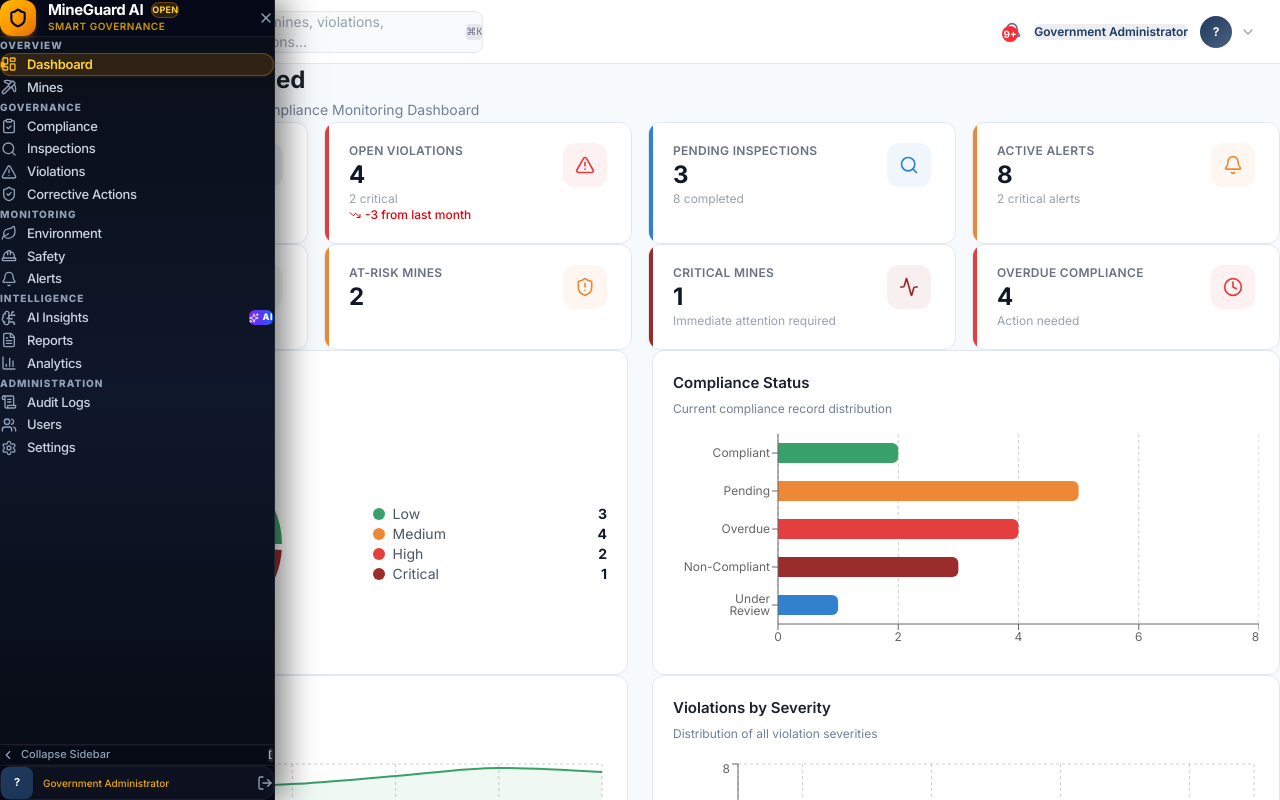
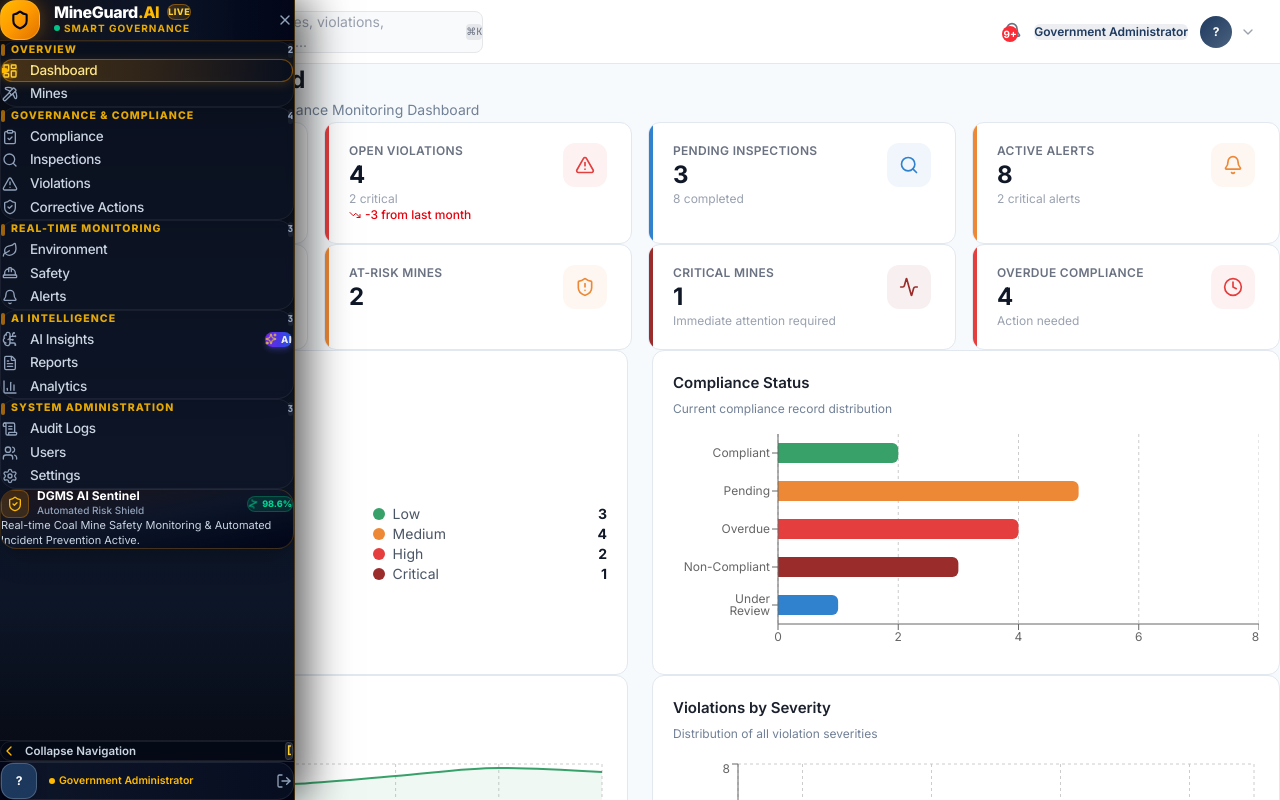
Before and after one commit to Thekartikey16/MInegaurd-Al, a React (Vite) app: page /dashboard in a window 1280 px wide. Shown: the top 800 px of the page. Built offline with nearby package versions, Linux system fonts and the light colour scheme; sample sign-in values are in the browser's storage.

Commit message:
minegaurd ai

```diff
--- a/src/components/layout/MainLayout.jsx
+++ b/src/components/layout/MainLayout.jsx
@@ -46,7 +46,7 @@ export default function MainLayout() {
       />
 
       {/* Main Full-Width / Shifted Content Container */}
-      <div className={`flex-1 flex flex-col min-h-screen w-full overflow-x-hidden transition-all duration-300 ${sidebarOpen ? 'lg:pl-[275px]' : 'lg:pl-0'}`}>
+      <div className={`flex-1 flex flex-col min-h-screen w-full overflow-x-hidden transition-all duration-300 ${sidebarOpen ? 'lg:pl-[295px]' : 'lg:pl-0'}`}>
         <Header
           sidebarOpen={sidebarOpen}
           onToggleSidebar={toggleSidebar}
--- a/src/components/layout/Sidebar.jsx
+++ b/src/components/layout/Sidebar.jsx
@@ -2,16 +2,16 @@ import { NavLink, useLocation } from 'react-router-dom';
 import { useAuth } from '../../contexts/AuthContext';
 import { getNavigationForRole } from '../../config/navigation';
 import { ROLE_LABELS, ROLE_COLORS } from '../../config/roles';
-import { Shield, X, LogOut, ChevronLeft, Sparkles } from 'lucide-react';
+import { Shield, X, LogOut, ChevronLeft, Sparkles, Activity, ShieldCheck } from 'lucide-react';
 import { getInitials } from '../../utils/formatters';
 import { useMemo } from 'react';
 
 const SECTION_LABELS = {
   OVERVIEW: 'Overview',
-  GOVERNANCE: 'Governance',
-  MONITORING: 'Monitoring',
-  INTELLIGENCE: 'Intelligence',
-  ADMIN: 'Administration',
+  GOVERNANCE: 'Governance & Compliance',
+  MONITORING: 'Real-time Monitoring',
+  INTELLIGENCE: 'AI Intelligence',
+  ADMIN: 'System Administration',
 };
 
 export default function Sidebar({ isOpen, onClose }) {
@@ -30,6 +30,7 @@ export default function Sidebar({ isOpen, onClose }) {
       map.get(sectionKey).push(item);
     });
     return Array.from(map.entries()).map(([section, items]) => ({
+      key: section,
       label: SECTION_LABELS[section] || section,
       items,
     }));
@@ -42,30 +43,37 @@ export default function Sidebar({ isOpen, onClose }) {
       {/* Mobile Backdrop overlay */}
       {isOpen && (
         <div
-          className="fixed inset-0 bg-slate-950/70 backdrop-blur-sm z-40 lg:hidden transition-opacity duration-300 animate-fade-in"
+          className="fixed inset-0 bg-slate-950/80 backdrop-blur-md z-40 lg:hidden transition-opacity duration-300 animate-fade-in"
           onClick={onClose}
         />
       )}
 
       <aside className={`sidebar ${isOpen ? 'open' : ''}`}>
-        {/* ── Brand Header ── */}
-        <div className="flex items-center justify-between px-4 py-4 border-b border-white/[0.08] bg-slate-950/50">
+        {/* ── Glowing Brand Header ── */}
+        <div className="px-5 py-4 border-b border-amber-500/20 bg-gradient-to-r from-slate-950 via-slate-900/90 to-slate-950 relative overflow-hidden">
+          {/* Subtle background ambient glow */}
+          <div className="absolute -top-10 -left-10 w-32 h-32 bg-amber-500/10 rounded-full blur-2xl pointer-events-none" />
+
+          <div className="flex items-center justify-between relative z-10">
             <div
-            className="flex items-center gap-3 cursor-pointer group select-none"
+              className="flex items-center gap-3.5 cursor-pointer group select-none"
               onClick={onClose}
-            title="Collapse sidebar ([ or Esc])"
+              title="MineGuard AI - Tap to collapse ([ or Esc])"
             >
-            <div className="w-9 h-9 rounded-xl bg-gradient-to-br from-amber-400 via-amber-500 to-amber-600 flex items-center justify-center flex-shrink-0 shadow-md shadow-amber-500/25 group-hover:scale-105 transition-transform duration-200">
+              <div className="w-10 h-10 rounded-2xl bg-gradient-to-br from-amber-400 via-amber-500 to-amber-600 flex items-center justify-center flex-shrink-0 shadow-[0_0_20px_rgba(245,158,11,0.35)] group-hover:scale-105 transition-all duration-300 border border-amber-300/40">
                 <Shield className="w-5 h-5 text-slate-950 stroke-[2.5]" />
               </div>
               <div className="flex flex-col">
                 <div className="flex items-center gap-2">
-                <span className="text-[15px] font-bold text-white leading-none tracking-tight">MineGuard AI</span>
-                <span className="text-[9px] font-bold bg-amber-500/15 text-amber-300 px-1.5 py-0.5 rounded-full border border-amber-500/30 uppercase tracking-wide">
-                  Open
+                  <span className="text-[16px] font-black text-white leading-none tracking-tight font-sans">
+                    MineGuard<span className="text-amber-400">.AI</span>
+                  </span>
+                  <span className="text-[9px] font-extrabold bg-gradient-to-r from-amber-500/20 to-amber-400/10 text-amber-300 px-2 py-0.5 rounded-full border border-amber-500/40 uppercase tracking-wider shadow-xs">
+                    Live
                   </span>
                 </div>
-              <span className="text-[10px] font-semibold text-amber-400/80 tracking-wider uppercase mt-1">
+                <span className="text-[10px] font-bold text-amber-400/90 tracking-widest uppercase mt-1 flex items-center gap-1">
+                  <span className="w-1.5 h-1.5 rounded-full bg-emerald-400 animate-pulse" />
                   Smart Governance
                 </span>
               </div>
@@ -74,24 +82,35 @@ export default function Sidebar({ isOpen, onClose }) {
             {/* Close button */}
             <button
               onClick={onClose}
-            className="p-1.5 rounded-lg text-slate-400 hover:text-white hover:bg-white/10 transition-colors cursor-pointer"
+              className="p-2 rounded-xl text-slate-400 hover:text-white hover:bg-white/10 border border-transparent hover:border-white/10 transition-all cursor-pointer"
               title="Collapse sidebar (Press [ or Esc)"
               aria-label="Collapse sidebar"
             >
               <X className="w-4 h-4" />
             </button>
           </div>
+        </div>
 
-        {/* ── Navigation List ── */}
-        <nav className="flex-1 px-3 py-3 overflow-y-auto sidebar-scrollable space-y-4">
+        {/* ── Scrollable Full-Height Content ── */}
+        <div className="flex-1 px-3.5 py-4 overflow-y-auto sidebar-scrollable space-y-5">
           {sectionGroups.map((group) => (
-            <div key={group.label} className="space-y-1">
-              <div className="px-2.5 mb-1 flex items-center justify-between">
-                <span className="text-[10px] font-extrabold text-slate-400 uppercase tracking-widest select-none">
+            <div
+              key={group.key}
+              className="bg-slate-900/40 border border-white/[0.06] rounded-2xl p-2.5 shadow-lg backdrop-blur-xs space-y-1 hover:border-white/[0.12] transition-colors"
+            >
+              {/* Section Header */}
+              <div className="px-2 py-1 flex items-center justify-between">
+                <span className="text-[10.5px] font-extrabold text-amber-400/90 uppercase tracking-widest select-none flex items-center gap-1.5">
+                  <span className="w-1 h-3 rounded-full bg-amber-500/60" />
                   {group.label}
+                </span>
+                <span className="text-[9px] font-bold bg-white/[0.06] text-slate-400 px-1.5 py-0.2 rounded-md font-mono">
+                  {group.items.length}
                 </span>
               </div>
 
+              {/* Items */}
+              <div className="space-y-1 pt-1">
                 {group.items.map((item) => {
                   const Icon = item.icon;
                   const isActive = item.path === '/dashboard'
@@ -102,29 +121,27 @@ export default function Sidebar({ isOpen, onClose }) {
                     <NavLink
                       key={item.id}
                       to={item.path}
-                    className={`group flex items-center gap-2.5 px-3 py-2 rounded-xl text-[13px] font-medium transition-all duration-150 relative select-none
+                      className={`group flex items-center gap-3 px-3 py-2.5 rounded-xl text-[13.5px] font-medium transition-all duration-200 relative select-none
                         ${isActive
-                        ? 'bg-amber-500/15 text-amber-300 font-semibold border border-amber-500/30 shadow-xs shadow-amber-500/10'
-                        : 'text-slate-300 hover:text-white hover:bg-white/[0.06] border border-transparent'
+                          ? 'bg-gradient-to-r from-amber-500/25 via-amber-500/15 to-transparent text-amber-200 font-bold border border-amber-500/40 shadow-[0_2px_12px_rgba(245,158,11,0.18)]'
+                          : 'text-slate-300 hover:text-white hover:bg-white/[0.07] border border-transparent'
                         }
                       `}
                     >
-                    {/* Active indicator line */}
+                      {/* Glowing Active Bar */}
                       {isActive && (
-                      <div className="absolute left-0 top-2 bottom-2 w-1 rounded-r-full bg-amber-400 shadow-sm shadow-amber-400/60" />
+                        <div className="absolute left-0 top-2 bottom-2 w-1.5 rounded-r-full bg-amber-400 shadow-[0_0_10px_#fbbf24]" />
                       )}
 
-                    <Icon
-                      className={`w-4 h-4 flex-shrink-0 transition-colors duration-150
-                        ${isActive ? 'text-amber-400' : 'text-slate-400 group-hover:text-slate-200'}
-                      `}
-                    />
+                      <div className={`p-1 rounded-lg transition-colors duration-200 ${isActive ? 'bg-amber-500/20 text-amber-300' : 'text-slate-400 group-hover:text-amber-300 group-hover:bg-white/5'}`}>
+                        <Icon className="w-4 h-4 flex-shrink-0" />
+                      </div>
 
                       <span className="flex-1 truncate tracking-tight">{item.label}</span>
 
                       {item.id === 'ai-insights' && (
-                      <span className="flex items-center gap-1 text-[9px] font-extrabold bg-gradient-to-r from-violet-600 via-indigo-600 to-blue-600 text-white px-1.5 py-0.5 rounded-md flex-shrink-0 shadow-xs uppercase tracking-wider">
-                        <Sparkles className="w-2.5 h-2.5" />
+                        <span className="flex items-center gap-1 text-[9.5px] font-black bg-gradient-to-r from-violet-600 via-indigo-600 to-blue-600 text-white px-2 py-0.5 rounded-full shadow-md shadow-indigo-500/30 uppercase tracking-wider animate-pulse">
+                          <Sparkles className="w-3 h-3 text-amber-300" />
                           AI
                         </span>
                       )}
@@ -132,38 +149,62 @@ export default function Sidebar({ isOpen, onClose }) {
                   );
                 })}
               </div>
+            </div>
           ))}
-        </nav>
+
+          {/* ── Unique AI Sentinel System Card (Fills space beautifully) ── */}
+          <div className="bg-gradient-to-br from-amber-950/30 via-slate-900/60 to-slate-950 border border-amber-500/20 rounded-2xl p-3.5 shadow-xl relative overflow-hidden group">
+            <div className="flex items-center justify-between mb-2">
+              <div className="flex items-center gap-2">
+                <div className="w-7 h-7 rounded-lg bg-amber-500/15 border border-amber-500/30 flex items-center justify-center text-amber-400">
+                  <ShieldCheck className="w-4 h-4" />
+                </div>
+                <div>
+                  <h4 className="text-[12px] font-bold text-white leading-none">DGMS AI Sentinel</h4>
+                  <p className="text-[10px] font-medium text-slate-400 mt-0.5">Automated Risk Shield</p>
+                </div>
+              </div>
+              <span className="inline-flex items-center gap-1 px-2 py-0.5 rounded-full bg-emerald-500/15 text-emerald-400 border border-emerald-500/30 text-[9px] font-extrabold uppercase">
+                <Activity className="w-2.5 h-2.5 animate-spin" />
+                98.6%
+              </span>
+            </div>
+            <p className="text-[11px] text-slate-300 leading-snug">
+              Real-time Coal Mine Safety Monitoring & Automated Incident Prevention Active.
+            </p>
+          </div>
+        </div>
 
         {/* ── Collapse Bar Button ── */}
-        <div className="px-3 py-2 border-t border-white/[0.08] bg-slate-950/20">
+        <div className="px-3.5 py-2.5 border-t border-white/[0.08] bg-slate-950/40">
           <button
             onClick={onClose}
-            className="w-full flex items-center justify-between px-2.5 py-1.5 text-[11px] font-medium text-slate-400 hover:text-white hover:bg-white/5 rounded-lg transition-colors border border-white/[0.04] cursor-pointer"
+            className="w-full flex items-center justify-between px-3 py-2 text-[11.5px] font-semibold text-slate-300 hover:text-white hover:bg-white/5 rounded-xl transition-all border border-white/[0.08] hover:border-amber-500/30 cursor-pointer shadow-xs"
             title="Collapse sidebar"
           >
-            <span className="flex items-center gap-1.5">
-              <ChevronLeft className="w-3.5 h-3.5 text-slate-400" />
-              <span>Collapse Sidebar</span>
+            <span className="flex items-center gap-2">
+              <ChevronLeft className="w-4 h-4 text-amber-400" />
+              <span>Collapse Navigation</span>
             </span>
-            <kbd className="text-[9px] bg-white/10 text-slate-300 px-1.5 py-0.5 rounded font-mono">[</kbd>
+            <kbd className="text-[10px] bg-white/10 text-amber-300 px-1.5 py-0.5 rounded-md font-mono border border-white/10">[</kbd>
           </button>
         </div>
 
-        {/* ── Compact User Profile Footer ── */}
+        {/* ── Modern User Profile Footer ── */}
         {user && (
-          <div className="p-3 border-t border-white/[0.08] bg-slate-950/60">
-            <div className="flex items-center justify-between gap-2 bg-white/[0.04] hover:bg-white/[0.07] border border-white/[0.06] rounded-xl p-2 transition-colors">
-              <div className="flex items-center gap-2.5 min-w-0 flex-1">
+          <div className="p-3.5 border-t border-amber-500/20 bg-slate-950/80">
+            <div className="flex items-center justify-between gap-2.5 bg-gradient-to-r from-slate-900/90 to-slate-900/50 hover:from-slate-900 hover:to-slate-850 border border-white/[0.08] hover:border-amber-500/30 rounded-2xl p-2.5 transition-all shadow-md">
+              <div className="flex items-center gap-3 min-w-0 flex-1">
                 <div
-                  className="w-8 h-8 rounded-lg flex items-center justify-center text-[11px] font-bold text-white flex-shrink-0 shadow-sm"
-                  style={{ background: `linear-gradient(135deg, ${roleColor}, ${roleColor}DD)` }}
+                  className="w-9 h-9 rounded-xl flex items-center justify-center text-[12px] font-bold text-white flex-shrink-0 shadow-md border border-white/20"
+                  style={{ background: `linear-gradient(135deg, ${roleColor}, ${roleColor}EE)` }}
                 >
                   {getInitials(user.fullName)}
                 </div>
                 <div className="min-w-0 flex-1">
-                  <p className="text-[12px] font-semibold text-white truncate leading-tight">{user.fullName}</p>
-                  <p className="text-[10px] font-medium text-amber-400/90 truncate leading-tight mt-0.5">
+                  <p className="text-[12.5px] font-bold text-white truncate leading-tight tracking-tight">{user.fullName}</p>
+                  <p className="text-[10.5px] font-semibold text-amber-400 truncate leading-tight mt-0.5 flex items-center gap-1">
+                    <span className="w-1.5 h-1.5 rounded-full bg-amber-400" />
                     {ROLE_LABELS[user.role] || user.role}
                   </p>
                 </div>
@@ -171,7 +212,7 @@ export default function Sidebar({ isOpen, onClose }) {
 
               <button
                 onClick={logout}
-                className="p-2 rounded-lg text-slate-400 hover:text-rose-400 hover:bg-rose-500/15 transition-all duration-200 flex-shrink-0 cursor-pointer"
+                className="p-2 rounded-xl text-slate-400 hover:text-rose-400 hover:bg-rose-500/20 border border-transparent hover:border-rose-500/30 transition-all duration-200 flex-shrink-0 cursor-pointer"
                 title="Sign Out"
                 aria-label="Sign Out"
               >
--- a/src/index.css
+++ b/src/index.css
@@ -196,10 +196,10 @@ body {
    ============================================ */
 
 .sidebar {
-  width: 275px;
+  width: 295px;
   max-width: 85vw;
   min-height: 100vh;
-  background: linear-gradient(180deg, #090D16 0%, #0F172A 50%, #070A12 100%);
+  background: linear-gradient(180deg, #070B14 0%, #0B1220 40%, #0D1628 75%, #05080F 100%);
   color: var(--color-text-inverse);
   position: fixed;
   left: 0;
@@ -208,8 +208,8 @@ body {
   z-index: 50;
   display: flex;
   flex-direction: column;
-  border-right: 1px solid rgba(255, 255, 255, 0.08);
-  box-shadow: 10px 0 30px rgba(0, 0, 0, 0.5);
+  border-right: 1px solid rgba(245, 158, 11, 0.25);
+  box-shadow: 12px 0 40px rgba(0, 0, 0, 0.65);
   transform: translateX(-100%);
   transition: transform 0.28s cubic-bezier(0.16, 1, 0.3, 1);
   overflow-x: hidden;
@@ -222,7 +222,7 @@ body {
 .sidebar-scrollable {
   overflow-y: auto;
   scrollbar-width: thin;
-  scrollbar-color: rgba(255,255,255,0.1) transparent;
+  scrollbar-color: rgba(245, 158, 11, 0.2) transparent;
 }
 .sidebar-scrollable::-webkit-scrollbar {
   width: 4px;
@@ -231,11 +231,11 @@ body {
   background: transparent;
 }
 .sidebar-scrollable::-webkit-scrollbar-thumb {
-  background: rgba(255,255,255,0.1);
+  background: rgba(245, 158, 11, 0.2);
   border-radius: 999px;
 }
 .sidebar-scrollable::-webkit-scrollbar-thumb:hover {
-  background: rgba(255,255,255,0.25);
+  background: rgba(245, 158, 11, 0.4);
 }
 
 /* ============================================
```
Lines whose indentation alone changed are shown as unchanged.
